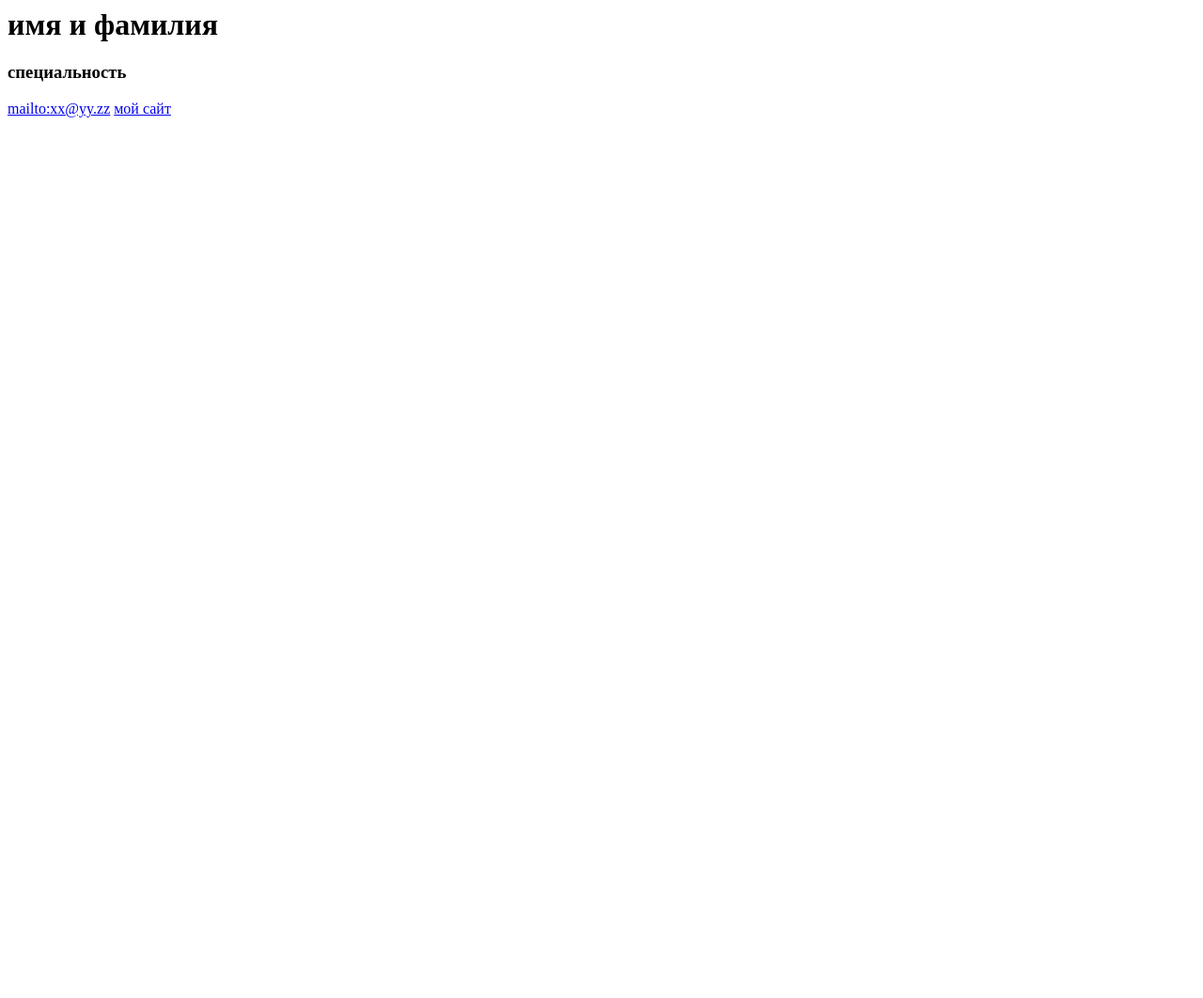
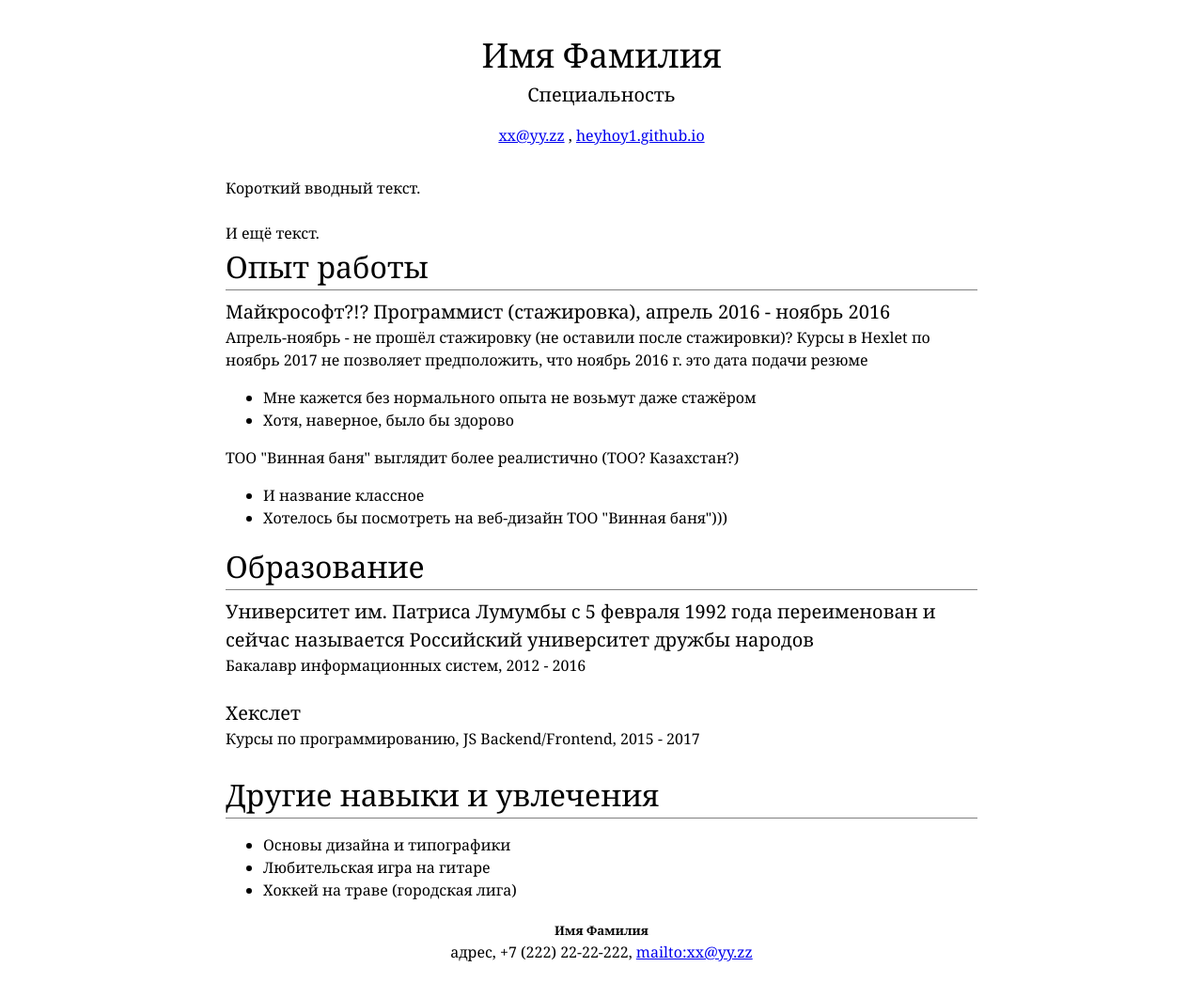
Before and after one commit to HeyHoy1/HeyHoy1.github.io, a plain HTML site: page index.html in a window 1280 px wide. Shown: the whole page at 94% size. Before the commit the page ends 800 px from the top, so only its background shows below. Drawn offline with Linux system fonts and the light colour scheme.

Commit message:
Первая проверка
Привёл всё в соответствии с ТЗ

```diff
--- a/index.html
+++ b/index.html
@@ -1,30 +1,69 @@
 <!-- BEGIN (write your solution here) -->
-<html>
+<!DOCTYPE html>
+<html lang="Ru-ru">
 
     <head>
+
         <meta charset="UTF-8">
-        <!--<link rel="stylesheet" href="style.css">
--->
+        <link rel="stylesheet" href="style.css">
         <title>Название заголовка</title>
     </head>
     <body>
 <div id="header">
     <h1>
-        имя и фамилия
+        Имя Фамилия
     </h1>
     <h3>
-        специальность
+        Специальность
     </h3>
     <p>
         <a href="mailto:xx@yy.zz">
-            mailto:xx@yy.zz</a>
+            xx@yy.zz</a>
+        ,
         <a href="https://heyhoy1.github.io/">
-        мой сайт</a>
+            heyhoy1.github.io</a>
     </p>
 </div>
 <div id="main">
+    Короткий вводный текст. <br><br> И ещё текст.
+    <h2>
+        Опыт работы
+    </h2>
+    <h3>
+        Майкрософт?!? Программист (стажировка), апрель 2016 - ноябрь 2016
+    </h3>
+    Апрель-ноябрь - не прошёл стажировку (не оставили после стажировки)? Курсы в Hexlet по ноябрь 2017 не позволяет предположить, что ноябрь 2016 г. это дата подачи резюме
+    <ul>
+        <li>Мне кажется без нормального опыта не возьмут даже стажёром</li>
+        <li>Хотя, наверное, было бы здорово</li>
+    </ul>
+    ТОО "Винная баня" выглядит более реалистично (ТОО? Казахстан?)
+    <ul>
+        <li>И название классное</li>
+        <li>Хотелось бы посмотреть на веб-дизайн ТОО "Винная баня")))</li>
+    </ul>
+    <h2>
+        Образование
+    </h2>
+    <h3>Университет им. Патриса Лумумбы с 5 февраля 1992 года переименован и сейчас называется Российский университет дружбы народов
+        </h3>
+    Бакалавр информационных систем, 2012 - 2016
+    <br><br>
+    <h3>Хекслет</h3>
+    Курсы по программированию, JS Backend/Frontend, 2015 - 2017
+    <br><br>
+    <h2>
+        Другие навыки и увлечения
+    </h2>
+    <ul>
+        <li>Основы дизайна и типографики</li>
+        <li>Любительская игра на гитаре</li>
+        <li>Хоккей на траве (городская лига)</li>
+    </ul>
 </div>
 <div id="footer">
+    <h5>Имя Фамилия</h5>
+    адрес, +7 (222) 22-22-222, <a href="mailto:xx@yy.zz">mailto:xx@yy.zz</a>
 </div>
     </body>
 </html>
--- a/style.css
+++ b/style.css
@@ -8,6 +8,40 @@ body {
   padding-bottom: 32px;
 }
 
+p{
+  margin-bottom: 12px;
+}
+
+h1,h2,h3{
+  margin-top: 0px;
+  font-weight: 400;
+}
+h1{
+font-size: 36px;
+margin-bottom: 0px;
+}
+h2{
+  font-size: 32px;
+  border-bottom: 1px solid grey;
+  margin-bottom: 8px;
+}
+h3{
+    font-size: 20px;
+    margin-bottom: 0px;
+}
+/* добавил*/
+h5{
+  margin-bottom: 0px;
+}
+/* добавил*/
+#header{
+  margin-bottom: 32px;
+  text-align: center;
+}
+#footer{
+  margin-bottom: 64px;
+  text-align: center;
+}
 /* BEGIN (write your solution here) */
 
 /* END */
```
